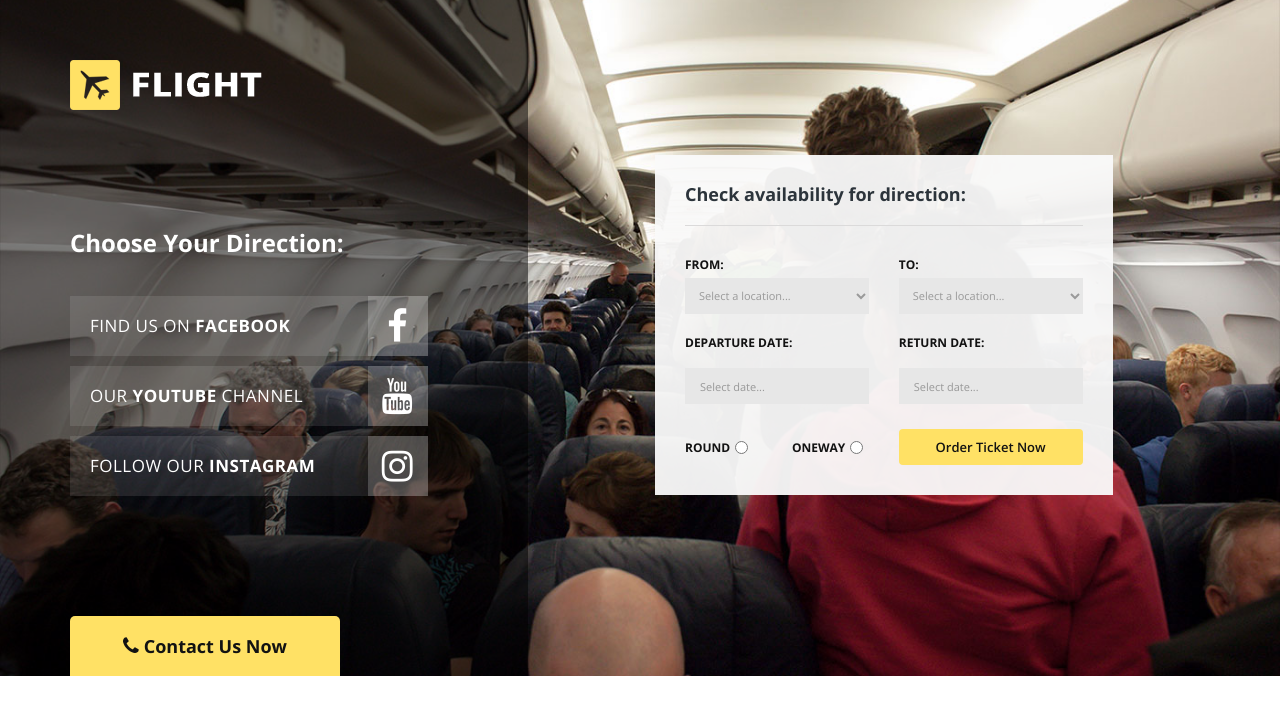
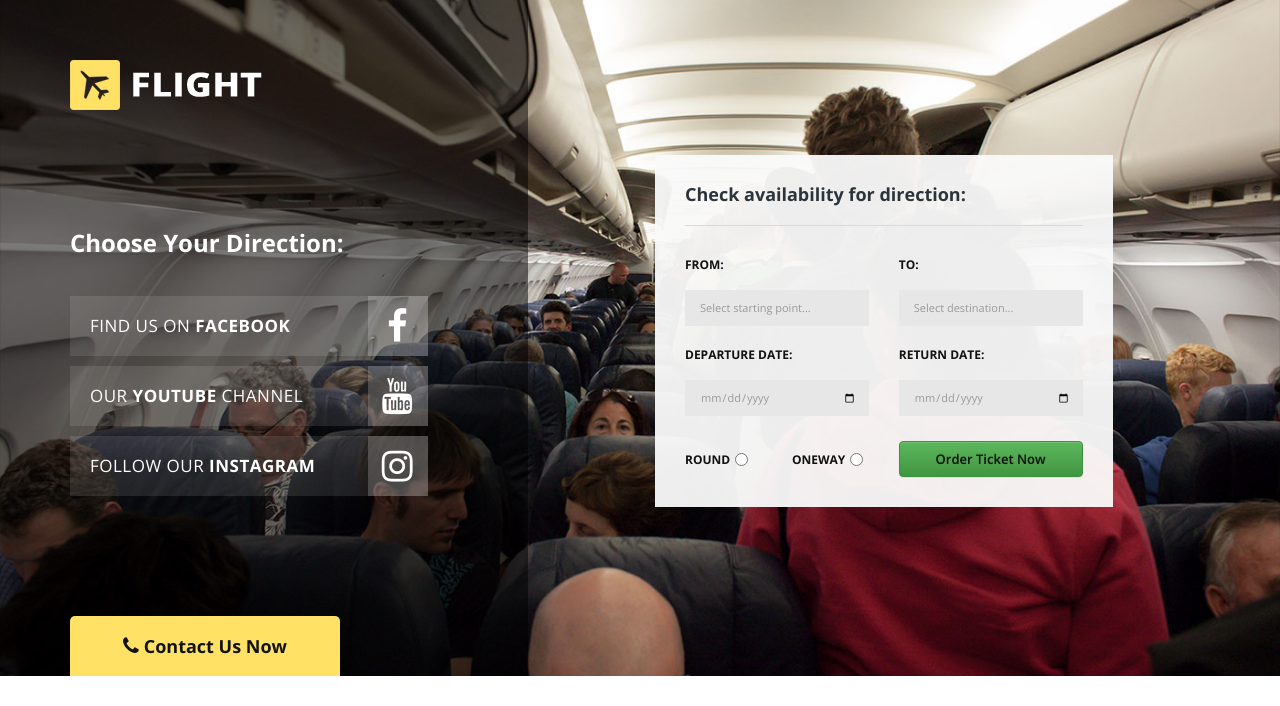
Before and after one commit to AbhinavTalari/Collabinn, a Django app: page /flights/ in a window 1280 px wide. Shown: the top 706 px of the page. Run offline with Django 3.2, Linux system fonts and the light colour scheme; some libraries are stand-ins or nearby versions.

Commit message:
added forms

```diff
--- a/collabinn/collabinn/settings.py
+++ b/collabinn/collabinn/settings.py
@@ -42,7 +42,7 @@ INSTALLED_APPS = [
     'companies',
     'crispy_forms',
     'venues',
-    'flights'
+    'flights',
 ]
 
 MIDDLEWARE = [
--- a/collabinn/flights/forms.py
+++ b/collabinn/flights/forms.py
@@ -4,4 +4,4 @@ from .models import FlightInfo
 class FlightForm(ModelForm):
     class Meta:
         model=FlightInfo
-        exclude=()
+        exclude=('flight_name','no_adults','no_children')
--- a/collabinn/flights/templates/flights/contact.html
+++ b/collabinn/flights/templates/flights/contact.html
@@ -42,7 +42,7 @@ http://www.tooplate.com/view/2093-flight
                 </div>
                 <div class="col-md-6">
                     <div class="page-direction-button">
-                        <a href=" {% static 'flights/index.html' %} "><i class="fa fa-home"></i>Go Back Home</a>
+                        <a href=" {% static url 'flight_home' %} "><i class="fa fa-home"></i>Go Back Home</a>
                     </div>
                 </div>
             </div>
--- a/collabinn/flights/templates/flights/index.html
+++ b/collabinn/flights/templates/flights/index.html
@@ -50,7 +50,7 @@ http://www.tooplate.com/view/2093-flight
                             </ul>
                         </div>
                         <div class="page-direction-button">
-                            <a href="flights/contact.html"><i class="fa fa-phone"></i>Contact Us Now</a>
+                            <a href="{% url 'flight_contact' %}"><i class="fa fa-phone"></i>Contact Us Now</a>
                         </div>
                     </div>
                 </div>
@@ -59,73 +59,51 @@ http://www.tooplate.com/view/2093-flight
                         <div id="tab1">
                             <div class="submit-form">
                                 <h4>Check availability for <em>direction</em>:</h4>
-                                <form id="form-submit" action="" method="get">
+                                {{ form.errors }}
+                                <form  action="" method="POST">{% csrf_token %}
                                     <div class="row">
                                         <div class="col-md-6">
                                             <fieldset>
-                                                <label for="from">From:</label>
-                                                <select required name='from' onchange='this.form.()'>
-                                                    <option value="">Select a location...</option>
-                                                    <option value="Cambodia">Cambodia</option>
-                                                    <option value="Hong Kong">Hong Kong</option>
-                                                    <option value="India">India</option>
-                                                    <option value="Japan">Japan</option>
-                                                    <option value="Korea">Korea</option>
-                                                    <option value="Laos">Laos</option>
-                                                    <option value="Myanmar">Myanmar</option>
-                                                    <option value="Singapore">Singapore</option>
-                                                    <option value="Thailand">Thailand</option>
-                                                    <option value="Vietnam">Vietnam</option>
-                                                </select>
+                                                <label for="start">From:</label>
+                                                <input name="start" type="text" class="form-control date" id="start" placeholder="Select starting point..." required onchange='this.form.()'>
+
                                             </fieldset>
                                         </div>
                                         <div class="col-md-6">
                                             <fieldset>
-                                                <label for="to">To:</label>
-                                                <select required name='to' onchange='this.form.()'>
-                                                    <option value="">Select a location...</option>
-                                                    <option value="Cambodia">Cambodia</option>
-                                                    <option value="Hong Kong">Hong Kong</option>
-                                                    <option value="India">India</option>
-                                                    <option value="Japan">Japan</option>
-                                                    <option value="Korea">Korea</option>
-                                                    <option value="Laos">Laos</option>
-                                                    <option value="Myanmar">Myanmar</option>
-                                                    <option value="Singapore">Singapore</option>
-                                                    <option value="Thailand">Thailand</option>
-                                                    <option value="Vietnam">Vietnam</option>
-                                                </select>
+                                                <label for="destination">To:</label>
+                                                <input name="destination" type="text" class="form-control date" id="destination" placeholder="Select destination..." required onchange='this.form.()'>
                                             </fieldset>
                                         </div>
                                         <div class="col-md-6">
                                             <fieldset>
-                                                <label for="departure">Departure date:</label>
-                                                <input name="deparure" type="text" class="form-control date" id="deparure" placeholder="Select date..." required onchange='this.form.()'>
+                                                <label for="dep_date">Departure date:</label>
+                                                <input name="dep_date" type="date" class="form-control date" id="dep_date" placeholder="Select date..." required onchange='this.form.()'>
                                             </fieldset>
                                         </div>
                                         <div class="col-md-6">
                                             <fieldset>
-                                                <label for="return">Return date:</label>
-                                                <input name="return" type="text" class="form-control date" id="return" placeholder="Select date..." required onchange='this.form.()'>
+                                                <label for="return_date">Return date:</label>
+                                                <input name="return_date" type="date" class="form-control date" id="return_date" placeholder="Select date..." required onchange='this.form.()'>
                                             </fieldset>
                                         </div>
                                         <div class="col-md-6">
                                             <div class="radio-select">
                                                 <div class="row">
                                                     <div class="col-md-6 col-sm-6 col-xs-6">
-                                                        <label for="round">Round</label>
-                                                        <input type="radio" name="trip" id="round" value="round" requiredonchange='this.form.()'>
+                                                        <label for="return_trip">Round</label>
+                                                        <input type="radio" name="return_trip" id="return_trip" value="round" requiredonchange='this.form.()'>
                                                     </div>
                                                     <div class="col-md-6 col-sm-6 col-xs-6">
-                                                        <label for="oneway">Oneway</label>
-                                                        <input type="radio" name="trip" id="oneway" value="one-way" requiredonchange='this.form.()'>
+                                                        <label for="one_way">Oneway</label>
+                                                        <input type="radio" name="one_way" id="one_way" value="one-way" requiredonchange='this.form.()'>
                                                     </div>
                                                 </div>
                                             </div>
                                         </div>
                                         <div class="col-md-6">
                                             <fieldset>
-                                                <button type="submit" id="form-submit" class="btn">Order Ticket Now</button>
+                                                <button type="submit" id="form-submit" class="btn btn-success">Order Ticket Now</button>
                                             </fieldset>
                                         </div>
                                     </div>
--- a/collabinn/flights/urls.py
+++ b/collabinn/flights/urls.py
@@ -5,4 +5,5 @@ from flights import views
 
 urlpatterns = [
     path("",views.home_view,name='flight_home'),
+    path("contact",views.contact,name='flight_contact'),
 ]
--- a/collabinn/flights/views.py
+++ b/collabinn/flights/views.py
@@ -7,8 +7,16 @@ def home_view(request):
     if request.POST:
         form=FlightForm(request.POST)
         if form.is_valid():
-            form.save()
+            sk=form.cleaned_data
+            print(sk)
+            return render(request,'flights/index.html',context)
+        else:
+            context['form']=form
+            return render(request,'flights/index.html',context)
     else:
         form = FlightForm()
         context['form'] = form
         return render(request,'flights/index.html',context)
+
+def contact(request):
+    return render(request,'flights/contact.html')
```
